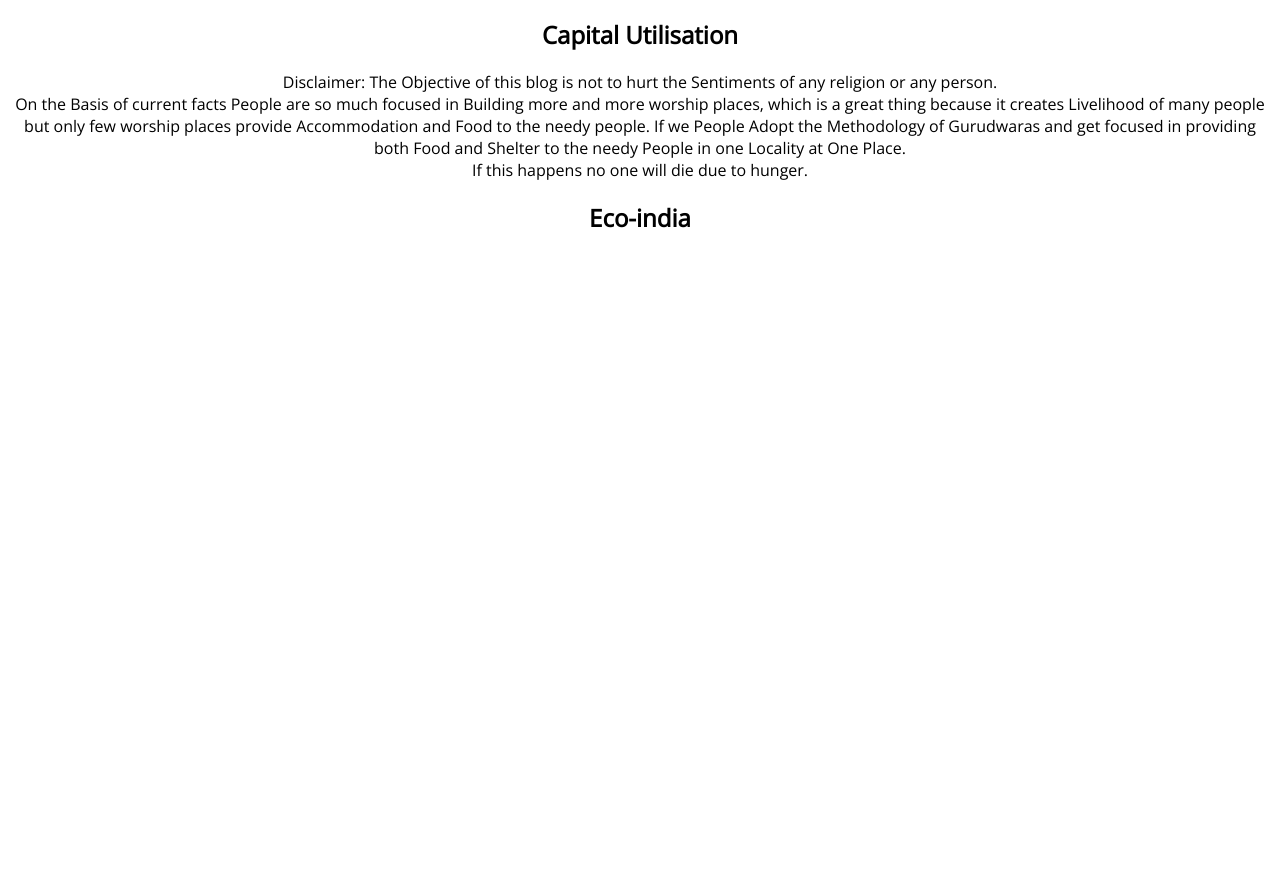
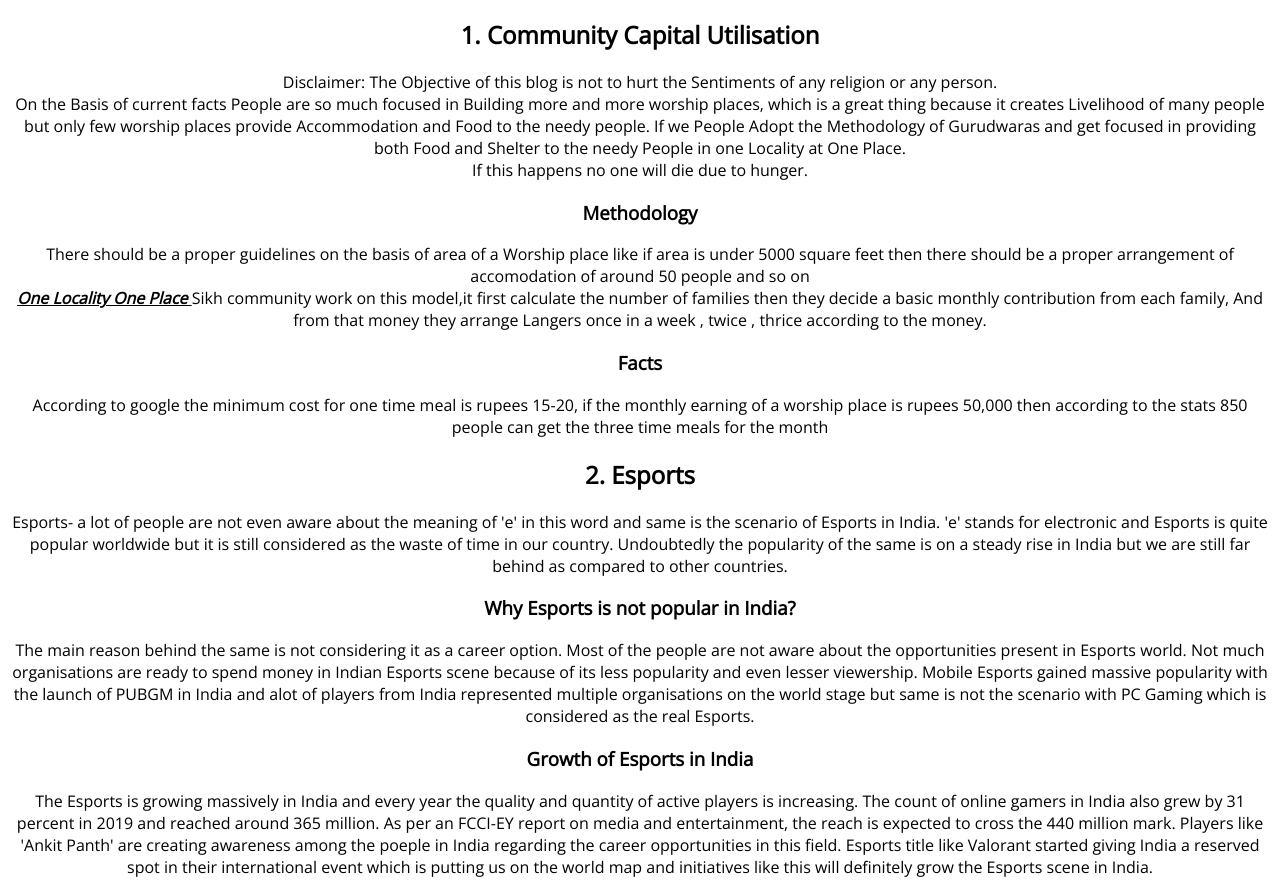
Before and after one commit to Pushkar2730/Pushkar_cv, a plain HTML site: page blogs.html in a window 1280 px wide. Shown: the part 151-1045 px from the top of the page. Before the commit the page ends 800 px from the top, so only its background shows below. Drawn offline with nearby package versions, Linux system fonts and the light colour scheme.

Commit message:
Update blogs.html

```diff
--- a/blogs.html
+++ b/blogs.html
@@ -18,7 +18,7 @@
     </nav>
 
     <h1>Here are some Important Matter of Discussion</h1>
-    <h2>Capital Utilisation</h2>
+    <h2>1. Community Capital Utilisation</h2>
 
     <p class="content"> Disclaimer: The Objective of this blog is not to hurt the Sentiments of any religion or any person.
         <br>
@@ -26,7 +26,20 @@
         <br>
         If this happens no one will die due to hunger.
     </p>
-<h2>Eco-india</h2>
-    <p class="content"></p>
+    <h3>Methodology</h3>
+    <p class="content">There should be a proper guidelines on the basis of area of a Worship place like if area is under 5000 square feet then there should be a proper arrangement of accomodation of around 50 people and so on <br>
+        <em style="text-decoration: underline;font-weight: bold;">One Locality One Place  </em>    Sikh community work on this model,it first calculate the number of families then they decide a basic monthly contribution from each family, And from that money they arrange Langers once in a week , twice , thrice according to the money.
+    </p>
+    <h3>Facts</h3>
+    <p class="content">According to google the minimum cost for one time meal is rupees 15-20, if the monthly earning of a worship place is rupees 50,000 then according to the stats 850 people can get the three time meals for the month </p>
+<h2>2. Esports</h2>
+    <p class="content">Esports- a lot of people are not even aware about the meaning of 'e' in this word and same is the scenario of Esports in India. 'e' stands for electronic and Esports is quite popular worldwide but it is still considered as the waste of time in our country. Undoubtedly the popularity of the same is on a steady rise in India but we are still far behind as compared to other countries.
+    </p>
+    <h3>  Why Esports is not popular in India?</h3>
+    <p class="content">The main reason behind the same is not considering it as a career option. Most of the people are not aware about the opportunities present in Esports world. Not much organisations are ready to spend money in Indian Esports scene because of its less popularity and even lesser viewership. Mobile Esports gained massive popularity with the launch of PUBGM in India and alot of players from India represented multiple organisations on the world stage but same is not the scenario with PC Gaming which is considered as the real Esports.
+    </p>
+    <h3>Growth of Esports in India</h3>
+<p class="content">The Esports is growing massively in India and every year the quality and quantity of active players is increasing. The count of online gamers in India also grew by 31 percent in 2019 and reached around 365 million. As per an FCCI-EY report on media and entertainment, the reach is expected to cross the 440 million mark. Players like 'Ankit Panth' are creating awareness among the poeple in India regarding the career opportunities in this field. Esports title like Valorant started giving India a reserved spot in their international event which is putting us on the world map and initiatives like this will definitely grow the Esports scene in India.</p>
+
 </body>
 </html>
```
